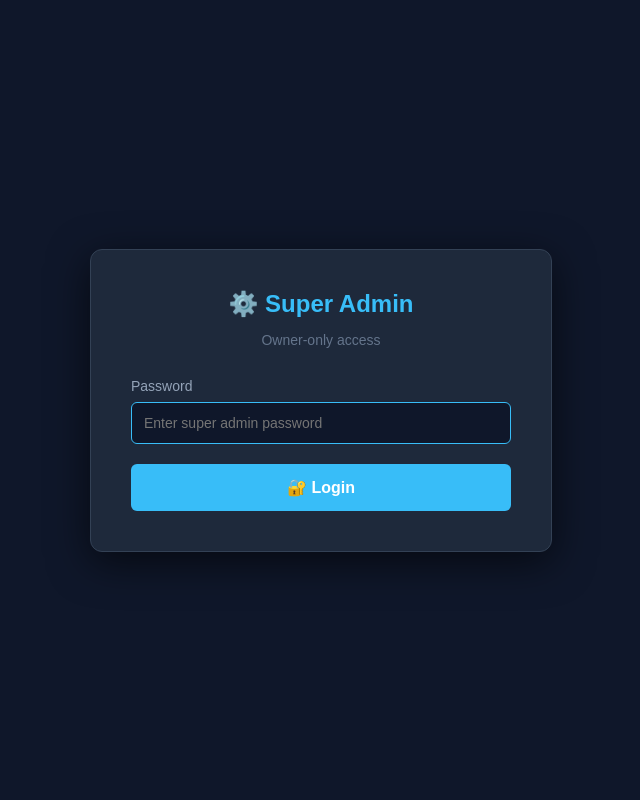
After one commit to Luxury-Leads-AI/Luxury-Leads-AI, a Flask app: page /super-admin-login in a window 1280 px wide. The commit adds this page. Shown: the whole page, without its empty margins (319-959 px from the left). Run offline with Flask 3, Linux system fonts and the light colour scheme; some libraries are stand-ins or nearby versions.

Commit message:
Add Super Admin authentication and real per-agency/agent passwords

```diff
--- a/app.py
+++ b/app.py
@@ -14,6 +14,7 @@ import json
 import csv
 from werkzeug.security import generate_password_hash, check_password_hash
 import hashlib
+import secrets
 import pytz
 from collections import defaultdict
 import httpx  # used for Brevo email API + webhooks
@@ -44,6 +45,11 @@ if database_url.startswith('postgresql://'):
 app.config['SQLALCHEMY_DATABASE_URI'] = database_url
 app.config['SQLALCHEMY_TRACK_MODIFICATIONS'] = False
 app.config['SECRET_KEY'] = os.getenv('SECRET_KEY', 'change-this-in-production')
+
+# Super Admin panel password (protects /owner, /agencies, /delete-agency/<id>).
+# Must be set in the environment on Render - if it's blank, the login route
+# refuses every attempt rather than silently allowing access.
+SUPER_ADMIN_PASSWORD = os.getenv('SUPER_ADMIN_PASSWORD', '')
 
 db = SQLAlchemy(app)
 
@@ -936,7 +942,6 @@ Login to view all leads:
 https://luxury-leads-ai.onrender.com/owner-login
 
 Agency ID: {agency.id}
-Default Password: admin123
 """
     return send_email_brevo(agency.email, subject, body)
 
@@ -1824,16 +1829,23 @@ def owner_login():
         return redirect("/owner-login?error=Invalid+Agency+ID")
     if not agency:
         return redirect("/owner-login?error=Agency+not+found")
-    if password == "admin123":
+    if agency.password_hash and agency.check_password(password):
         session['agency_id'] = str(agency_id)
         return redirect(f"/admin?agency_id={agency_id}")
     else:
         return redirect("/owner-login?error=Invalid+password")
 
+@app.route("/owner-logout")
+def owner_logout():
+    session.pop('agency_id', None)
+    return redirect("/owner-login")
+
 @app.route("/admin")
 def admin():
     agency_id = request.args.get("agency_id")
     if not agency_id:
+        return redirect("/owner-login?error=Please+login+first")
+    if session.get('agency_id') != str(agency_id):
         return redirect("/owner-login?error=Please+login+first")
     try:
         leads = Lead.query.filter_by(
@@ -1847,8 +1859,25 @@ def admin():
         print(f"❌ ADMIN ERROR: {e}")
         return redirect("/owner-login?error=Something+went+wrong")
 
+@app.route("/super-admin-login", methods=["GET", "POST"])
+def super_admin_login():
+    if request.method == "GET":
+        return render_template("super_admin_login.html")
+    password = request.form.get("password", "").strip()
+    if SUPER_ADMIN_PASSWORD and password == SUPER_ADMIN_PASSWORD:
+        session['super_admin'] = True
+        return redirect("/owner")
+    return redirect("/super-admin-login?error=Invalid+password")
+
+@app.route("/super-admin-logout")
+def super_admin_logout():
+    session.pop('super_admin', None)
+    return redirect("/super-admin-login")
+
 @app.route("/owner")
 def owner():
+    if not session.get('super_admin'):
+        return redirect("/super-admin-login?error=Please+login+first")
     return render_template("owner.html")
 
 @app.route("/ping")
@@ -1866,6 +1895,12 @@ def create_agency():
     tier = data.get("tier", "solo")
     if tier not in TIER_LIMITS:
         tier = "solo"
+
+    # If the caller (a future signup form) already collected a real password,
+    # use it. Otherwise generate a random one-time temporary password - never
+    # a shared hardcoded default like the old "admin123".
+    supplied_password = (data.get("password") or "").strip()
+    temp_password = supplied_password or secrets.token_urlsafe(9)
 
     agency = Agency(
         name=data.get("name"),
@@ -1881,7 +1916,7 @@ def create_agency():
         trial_ends_at=datetime.utcnow() + timedelta(days=14),
         billing_email=data.get("billing_email") or data.get("email")
     )
-    agency.set_password("admin123")
+    agency.set_password(temp_password)
     db.session.add(agency)
     db.session.commit()
     print(f"✅ Agency created: ID {agency.id} | Tier: {tier} | Trial ends: {agency.trial_ends_at.date()}")
@@ -1889,8 +1924,28 @@ def create_agency():
         "agency_id": agency.id,
         "tier": tier,
         "trial_ends": agency.trial_ends_at.strftime('%Y-%m-%d'),
+        # Only handed back when we generated it ourselves - if the caller
+        # supplied their own password, it already knows it.
+        "temp_password": None if supplied_password else temp_password,
         "message": "Agency created"
     })
+
+@app.route("/change-owner-password/<int:agency_id>", methods=["POST"])
+def change_owner_password(agency_id):
+    """Lets an agency owner (or the super admin) rotate an agency's login
+    password. Used right now to get agencies off the old admin123 default."""
+    if session.get('agency_id') != str(agency_id) and not session.get('super_admin'):
+        return jsonify({"error": "Unauthorized"}), 401
+    agency = db.session.get(Agency, agency_id)
+    if not agency:
+        return jsonify({"error": "Agency not found"}), 404
+    data = request.get_json(force=True, silent=True) or {}
+    new_password = (data.get("new_password") or "").strip()
+    if len(new_password) < 6:
+        return jsonify({"error": "Password must be at least 6 characters"}), 400
+    agency.set_password(new_password)
+    db.session.commit()
+    return jsonify({"message": "Password updated"})
 
 @app.route("/paddle-webhook", methods=["POST"])
 def paddle_webhook():
@@ -1910,6 +1965,8 @@ def paddle_webhook():
 
 @app.route("/agencies")
 def get_agencies():
+    if not session.get('super_admin'):
+        return jsonify({"error": "Unauthorized"}), 401
     agencies = Agency.query.all()
     return jsonify([{
         "id": a.id, "name": a.name,
@@ -1921,6 +1978,8 @@ def get_agencies():
 
 @app.route("/delete-agency/<int:agency_id>", methods=["DELETE"])
 def delete_agency(agency_id):
+    if not session.get('super_admin'):
+        return jsonify({"error": "Unauthorized"}), 401
     agency = db.session.get(Agency, agency_id)
     if not agency:
         return jsonify({"error": "Agency not found"}), 404
@@ -2257,6 +2316,8 @@ def get_appointments_count(agency_id):
 
 @app.route("/agents/<int:agency_id>")
 def agents_page(agency_id):
+    if session.get('agency_id') != str(agency_id):
+        return redirect("/owner-login?error=Please+login+first")
     agency = db.session.get(Agency, agency_id)
     if not agency:
         return redirect("/owner-login?error=Agency+not+found")
@@ -2271,6 +2332,8 @@ def agents_page(agency_id):
 
 @app.route("/add-agent/<int:agency_id>", methods=["POST"])
 def add_agent(agency_id):
+    if session.get('agency_id') != str(agency_id):
+        return jsonify({"error": "Unauthorized"}), 401
     try:
         agency = db.session.get(Agency, agency_id)
         if not agency:
@@ -2282,7 +2345,9 @@ def add_agent(agency_id):
         data = request.get_json(force=True)
         name = data.get("name", "").strip()
         email = data.get("email", "").strip().lower()
-        password = data.get("password", "").strip() or "agent123"
+        # No more shared hardcoded "agent123" default - generate a random
+        # one-time temp password unless the owner supplied one.
+        password = data.get("password", "").strip() or secrets.token_urlsafe(9)
         if not name or not email:
             return jsonify({"error": "Name and email required"}), 400
         if Agent.query.filter_by(agency_id=agency_id, email=email).first():
@@ -2304,6 +2369,8 @@ def toggle_agent(agent_id):
         agent = db.session.get(Agent, agent_id)
         if not agent:
             return jsonify({"error": "Agent not found"}), 404
+        if session.get('agency_id') != str(agent.agency_id):
+            return jsonify({"error": "Unauthorized"}), 401
         agent.status = 'disabled' if agent.status == 'active' else 'active'
         db.session.commit()
         return jsonify({"success": True, "status": agent.status})
@@ -2317,6 +2384,8 @@ def delete_agent(agent_id):
         agent = db.session.get(Agent, agent_id)
         if not agent:
             return jsonify({"error": "Agent not found"}), 404
+        if session.get('agency_id') != str(agent.agency_id):
+            return jsonify({"error": "Unauthorized"}), 401
         # Unassign their leads (leads stay with the agency)
         Lead.query.filter_by(agent_id=agent_id).update({"agent_id": None})
         Appointment.query.filter_by(agent_id=agent_id).update({"agent_id": None})
@@ -2341,8 +2410,16 @@ def agent_login():
     return redirect("/agent-login?error=Invalid+credentials")
 
 
+@app.route("/agent-logout")
+def agent_logout():
+    session.pop('agent_id', None)
+    return redirect("/agent-login")
+
+
 @app.route("/agent-dashboard/<int:agent_id>")
 def agent_dashboard(agent_id):
+    if session.get('agent_id') != agent_id:
+        return redirect("/agent-login?error=Please+login+first")
     agent = db.session.get(Agent, agent_id)
     if not agent:
         return redirect("/agent-login?error=Agent+not+found")
--- a/templates/agents.html
+++ b/templates/agents.html
@@ -221,7 +221,7 @@
       </div>
       <div class="form-group">
         <label class="form-label">Password</label>
-        <input type="text" id="agent-password" class="form-input" placeholder="Leave empty for default: agent123">
+        <input type="text" id="agent-password" class="form-input" placeholder="Leave empty to auto-generate a password">
         <div class="helper">Agent logs in at /agent-login with email + this password</div>
       </div>
       <button class="btn-submit" onclick="submitAgent()">👥 Add Agent</button>
--- a/templates/owner_login.html
+++ b/templates/owner_login.html
@@ -133,7 +133,6 @@
       placeholder="Enter your password"
       required
     >
-    <p class="helper-text">Default password: admin123</p>
 
     <button type="submit" id="loginBtn">🚀 Login to Dashboard</button>
   </form>
--- a/templates/signup.html
+++ b/templates/signup.html
@@ -274,7 +274,8 @@ async function submitForm(event) {
         📦 <strong>Plan:</strong> ${tierLabels[json.tier] || json.tier}<br>
         🗓️ <strong>Free trial until:</strong> ${json.trial_ends}<br>
         📝 <strong>Your Agency ID:</strong> ${json.agency_id}<br>
-        🔑 <strong>Default Password:</strong> admin123<br><br>
+        🔑 <strong>Your Password:</strong> ${json.temp_password}<br>
+        <span style="font-size:12px; color:#a7f3d0;">Save this now - it won't be shown again. You can change it after logging in.</span><br><br>
 
         <strong>📋 Embed Code (Copy & Paste on your website):</strong>
         <div class="embed-code">&lt;script src="https://luxury-leads-ai.onrender.com/static/widget.js" data-agency="${json.agency_id}"&gt;&lt;/script&gt;</div>
--- /dev/null
+++ b/templates/super_admin_login.html
@@ -0,0 +1,122 @@
+<!DOCTYPE html>
+<html>
+<head>
+  <title>Super Admin Login - Luxury Leads AI</title>
+  <style>
+    body {
+      background: #0f172a;
+      color: white;
+      font-family: Arial, sans-serif;
+      display: flex;
+      justify-content: center;
+      align-items: center;
+      height: 100vh;
+      margin: 0;
+    }
+    .box {
+      background: #1e293b;
+      padding: 40px;
+      border-radius: 12px;
+      width: 100%;
+      max-width: 380px;
+      box-shadow: 0 10px 40px rgba(0,0,0,0.6);
+      border: 1px solid #334155;
+    }
+    h3 {
+      margin-top: 0;
+      text-align: center;
+      color: #38bdf8;
+      font-size: 24px;
+      margin-bottom: 10px;
+    }
+    .subtitle {
+      text-align: center;
+      color: #64748b;
+      font-size: 14px;
+      margin-bottom: 30px;
+    }
+    label {
+      display: block;
+      margin-bottom: 8px;
+      font-size: 14px;
+      color: #94a3b8;
+    }
+    input {
+      width: 100%;
+      padding: 12px;
+      margin-bottom: 20px;
+      border: 1px solid #334155;
+      border-radius: 6px;
+      background: #0f172a;
+      color: white;
+      font-size: 14px;
+      box-sizing: border-box;
+    }
+    input:focus {
+      outline: none;
+      border-color: #38bdf8;
+    }
+    button {
+      width: 100%;
+      padding: 14px;
+      border: none;
+      border-radius: 6px;
+      background: #38bdf8;
+      color: white;
+      font-size: 16px;
+      font-weight: bold;
+      cursor: pointer;
+      transition: background 0.3s;
+    }
+    button:hover {
+      background: #0ea5e9;
+    }
+    .error-message {
+      background: #7f1d1d;
+      border: 1px solid #ef4444;
+      color: #fecaca;
+      padding: 12px;
+      border-radius: 6px;
+      margin-bottom: 20px;
+      font-size: 14px;
+      display: none;
+    }
+  </style>
+</head>
+<body>
+
+<div class="box">
+  <h3>⚙️ Super Admin</h3>
+  <p class="subtitle">Owner-only access</p>
+
+  <div id="errorMessage" class="error-message"></div>
+
+  <form method="POST">
+    <label for="password">Password</label>
+    <input
+      id="password"
+      name="password"
+      type="password"
+      placeholder="Enter super admin password"
+      required
+      autofocus
+    >
+
+    <button type="submit">🔐 Login</button>
+  </form>
+</div>
+
+<script>
+window.addEventListener('DOMContentLoaded', () => {
+  const urlParams = new URLSearchParams(window.location.search);
+  const error = urlParams.get('error');
+  if (error) {
+    const errorDiv = document.getElementById("errorMessage");
+    errorDiv.textContent = "❌ " + decodeURIComponent(error);
+    errorDiv.style.display = "block";
+  }
+});
+</script>
+
+</body>
+</html>
```
Also changed, not shown: CLAUDE.md (+1 -1 lines), templates/admin.html (+59 -1 lines), templates/owner.html (+10 -4 lines), tests/conftest.py (+10 -0 lines), tests/test_auth.py (added, +255 -0 lines).
